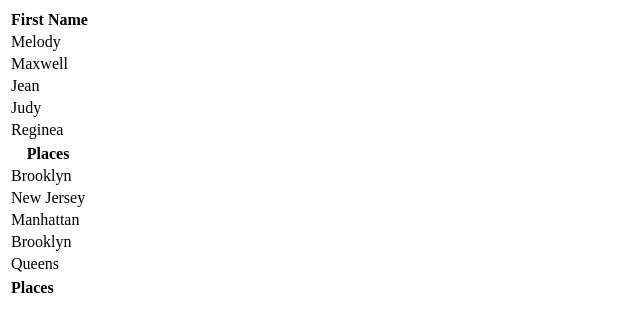
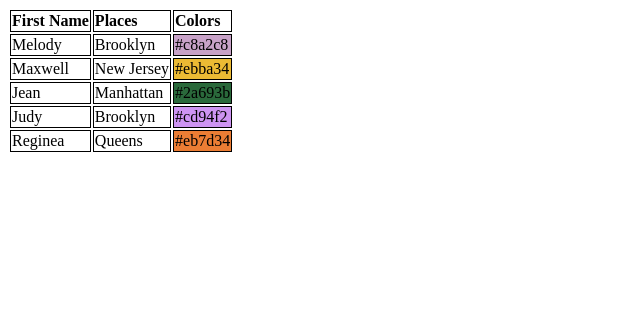
Before and after one commit to WaluigiTime/hypelistproject, a React (Create React App) app: page / in a window 1280 px wide. Shown: the top 332 px of the page, without its empty margins (0-640 px from the left). Built offline with nearby package versions, Linux system fonts and the light colour scheme.

Commit message:
colors and columns for rows set up, just need more lists thanks to aland and ye for their help, the real MVPs (helped with CSS box outlines and inline styles for colors)

```diff
--- a/src/App.js
+++ b/src/App.js
@@ -2,59 +2,38 @@
 //Write array below
 export default function App() {
   return (
-    <div className="First Names">
+    <div className="Entire List">
       <table>
-        <th>First Name</th>
+        <tr>
+          <th>First Name</th>
+          <th>Places</th>
+          <th>Colors</th>
+        </tr>
+
         <tr>
           <td>{hypeNames[0]}</td>
+          <td>{hypePlaces[0]}</td>
+          <td style={{ backgroundColor: hypeColors[0] }}>{hypeColors[0]}</td>
         </tr>
         <tr>
           <td>{hypeNames[1]}</td>
+          <td>{hypePlaces[1]}</td>
+          <td style={{ backgroundColor: hypeColors[1] }}>{hypeColors[1]}</td>
         </tr>
         <tr>
           <td>{hypeNames[2]}</td>
+          <td>{hypePlaces[2]}</td>
+          <td style={{ backgroundColor: hypeColors[2] }}>{hypeColors[2]}</td>
         </tr>
         <tr>
           <td>{hypeNames[3]}</td>
+          <td>{hypePlaces[3]}</td>
+          <td style={{ backgroundColor: hypeColors[3] }}>{hypeColors[3]}</td>
         </tr>
         <tr>
           <td>{hypeNames[4]}</td>
-        </tr>
-      </table>
-      <table>
-        <th>Places</th>
-        <tr>
-          <td>{hypePlaces[0]}</td>
-        </tr>
-        <tr>
-          <td>{hypePlaces[1]}</td>
-        </tr>
-        <tr>
-          <td>{hypePlaces[2]}</td>
-        </tr>
-        <tr>
-          <td>{hypePlaces[3]}</td>
-        </tr>
-        <tr>
           <td>{hypePlaces[4]}</td>
-        </tr>
-      </table>
-      <table>
-        <th>Places</th>
-        <tr>
-          <td>{hypeColors[0]}</td>
-        </tr>
-        <tr>
-          <td>{hypeColors[1]}</td>
-        </tr>
-        <tr>
-          <td>{hypeColors[2]}</td>
-        </tr>
-        <tr>
-          <td>{hypeColors[3]}</td>
-        </tr>
-        <tr>
-          <td>{hypeColors[4]}</td>
+          <td style={{ backgroundColor: hypeColors[4] }}>{hypeColors[4]}</td>
         </tr>
       </table>
     </div>
@@ -65,6 +44,11 @@
 
 let hypePlaces = ["Brooklyn", "New Jersey", "Manhattan", "Brooklyn", "Queens"];
 
-let hypeColors = [];
+let hypeColors = ["#c8a2c8", "#ebba34", "#2a693b", "#cd94f2", " #eb7d34"];
 
-let hype;
+// placeholder till I display the colors myself
+// at least in text?
+
+let hypeYear = ["2003", "1992", "2005", "1991", "2005"];
+
+let hypeMonth = ["May", "February", "January", "January", "August"];
--- a/src/styles.css
+++ b/src/styles.css
@@ -2,3 +2,12 @@
   font-family: sans-serif;
   text-align: center;
 }
+
+td,
+th {
+  border: 1px solid;
+}
+
+th {
+  text-align: left;
+}
```
